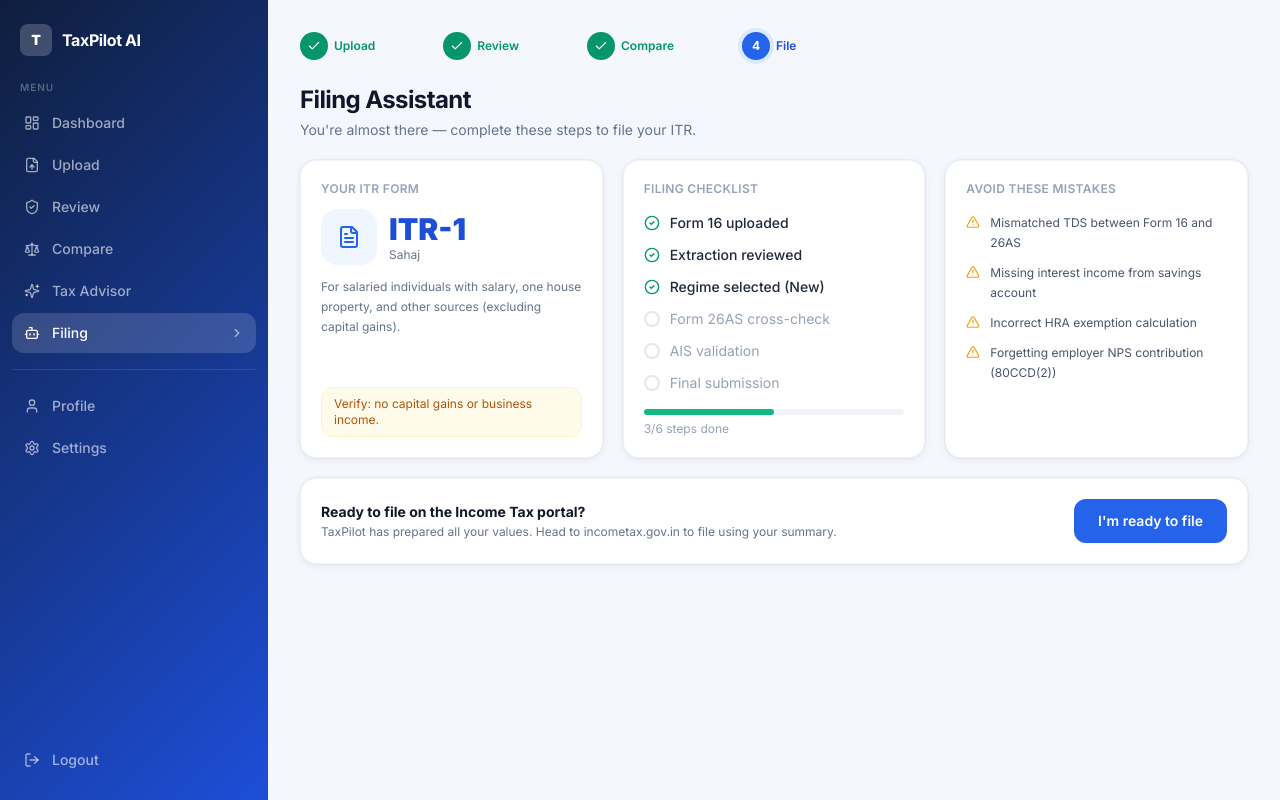
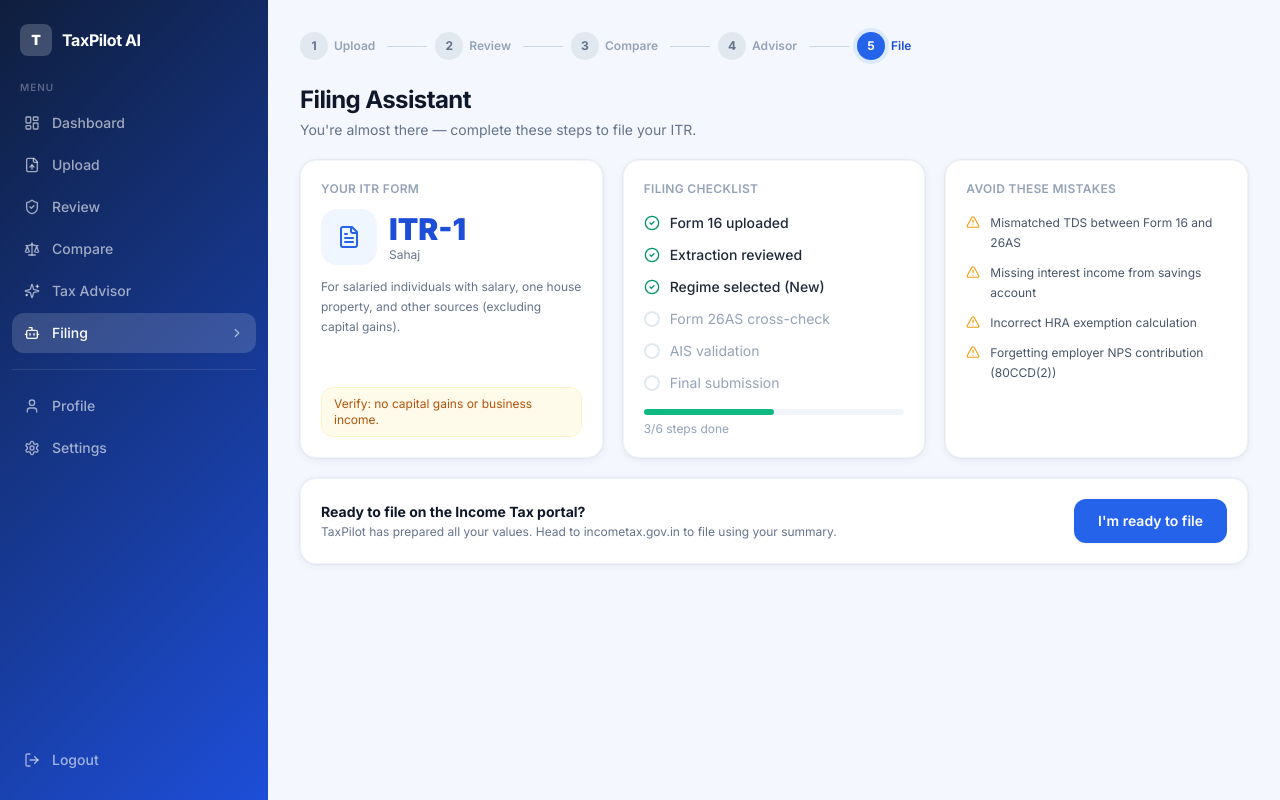
Before and after one commit to AkzZoho/taxpilot-ai-frontend, a Next.js app: page /filing-assistant in a window 1280 px wide. Built offline with nearby package versions, Linux system fonts and the light colour scheme.

Commit message:
FlowProgress: remove green checkmark, show muted number for past steps

```diff
--- a/components/ui/flow-progress.tsx
+++ b/components/ui/flow-progress.tsx
@@ -1,13 +1,13 @@
 "use client";
 
 import { usePathname } from "next/navigation";
-import { Check } from "lucide-react";
 import { cn } from "@/lib/utils";
 
 const STEPS = [
   { label: "Upload", href: "/upload" },
   { label: "Review", href: "/review" },
   { label: "Compare", href: "/regime-comparison" },
+  { label: "Advisor", href: "/advisor" },
   { label: "File", href: "/filing-assistant" },
 ];
 
@@ -19,28 +19,30 @@ export function FlowProgress() {
   return (
     <div className="mb-6 flex items-center gap-0">
       {STEPS.map((step, i) => {
-        const done = i < currentIndex;
         const active = i === currentIndex;
+        const past = i < currentIndex;
         return (
           <div key={step.href} className="flex items-center">
             <div className={cn(
               "flex h-7 w-7 items-center justify-center rounded-full text-xs font-bold transition-all",
-              done ? "bg-trust-600 text-white" :
               active ? "bg-brand-600 text-white ring-4 ring-brand-100" :
-              "bg-slate-100 text-slate-400"
+              past  ? "bg-slate-200 text-slate-500" :
+                      "bg-slate-100 text-slate-400"
             )}>
-              {done ? <Check className="h-3.5 w-3.5" /> : i + 1}
+              {i + 1}
             </div>
             <span className={cn(
               "ml-1.5 mr-1 text-xs font-semibold hidden sm:block",
-              active ? "text-brand-700" : done ? "text-trust-600" : "text-slate-400"
+              active ? "text-brand-700" :
+              past  ? "text-slate-400" :
+                      "text-slate-300"
             )}>
               {step.label}
             </span>
             {i < STEPS.length - 1 && (
               <div className={cn(
-                "mx-2 h-px w-8 sm:w-12 rounded-full",
-                i < currentIndex ? "bg-trust-400" : "bg-slate-200"
+                "mx-2 h-px w-6 sm:w-10 rounded-full",
+                past ? "bg-slate-300" : "bg-slate-200"
               )} />
             )}
           </div>
```
